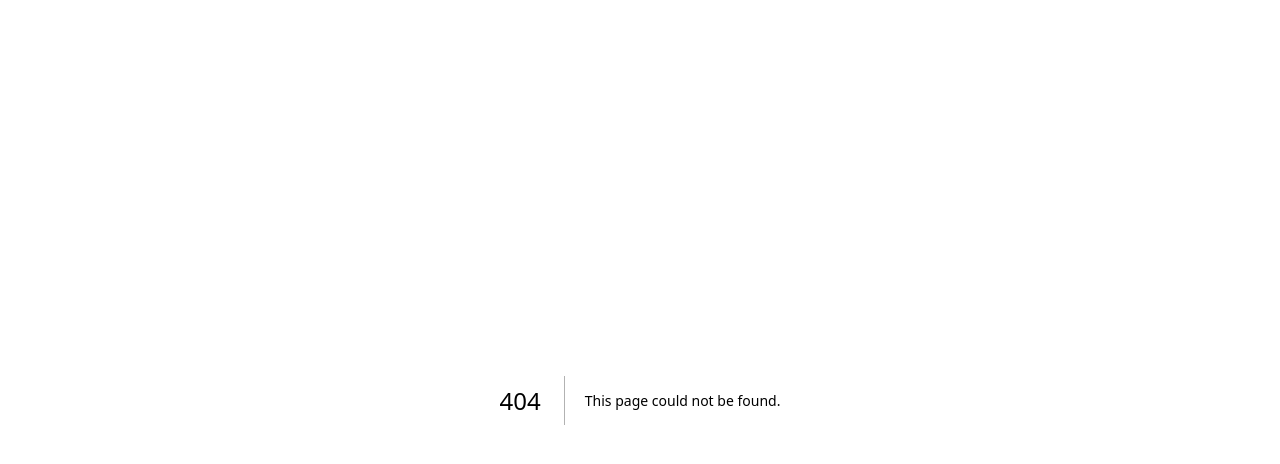
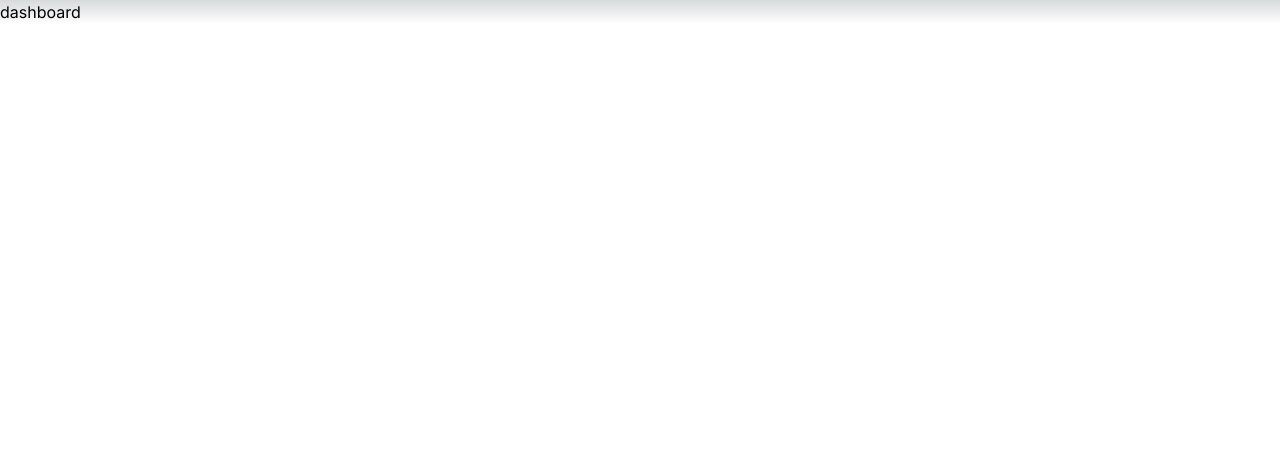
Before and after one commit to aus-soc/aus-soc.github.io, a Next.js app: page /dashboard in a window 1280 px wide. Before the commit this address had no page. Shown: the top 464 px of the page. Built offline with nearby package versions, Linux system fonts and the light colour scheme.

Commit message:
dashboard pg

```diff
--- /dev/null
+++ b/app/dashboard/page.js
@@ -0,0 +1,9 @@
+import React from 'react'
+
+function dashboard() {
+  return (
+    <div>dashboard</div>
+  )
+}
+
+export default dashboard
```
